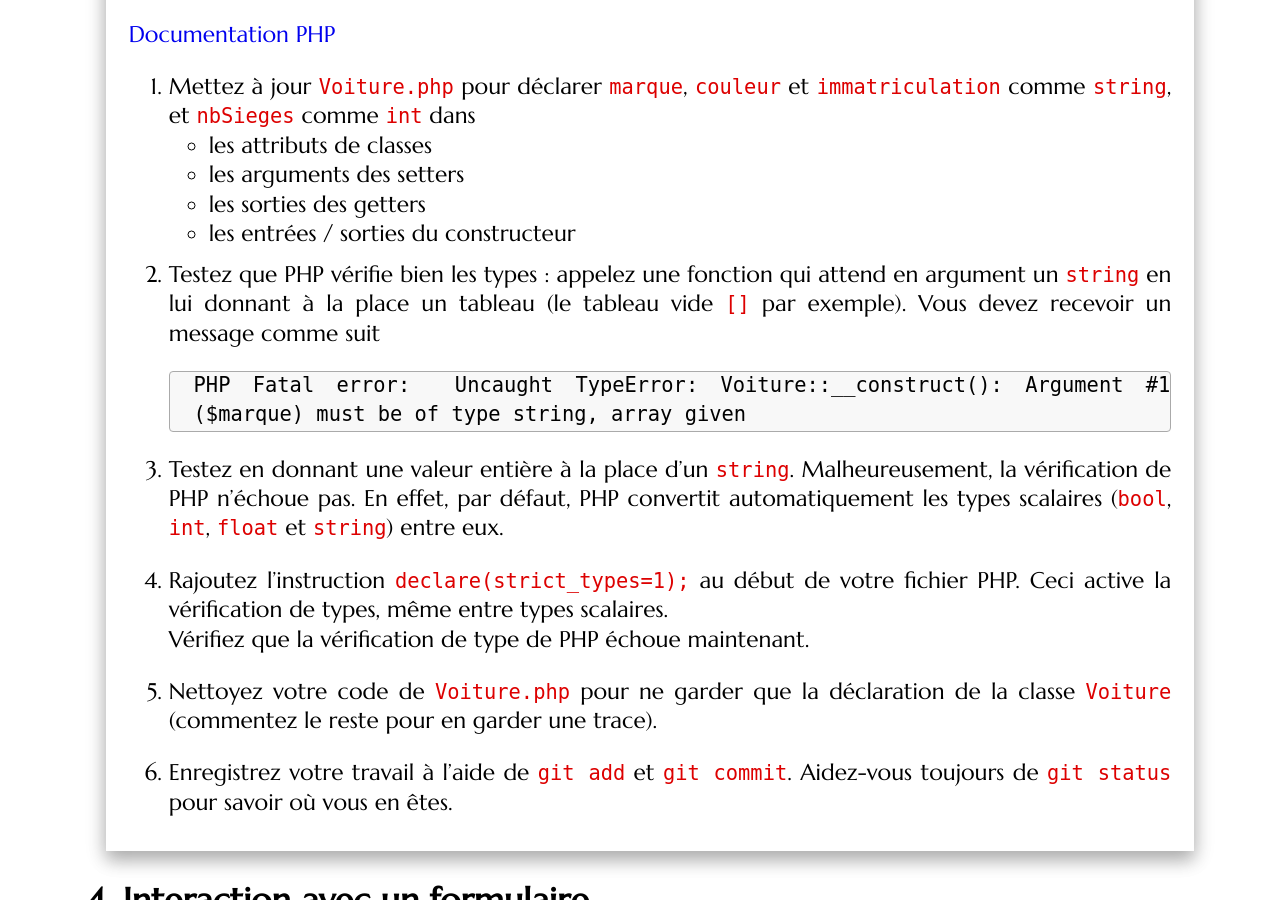
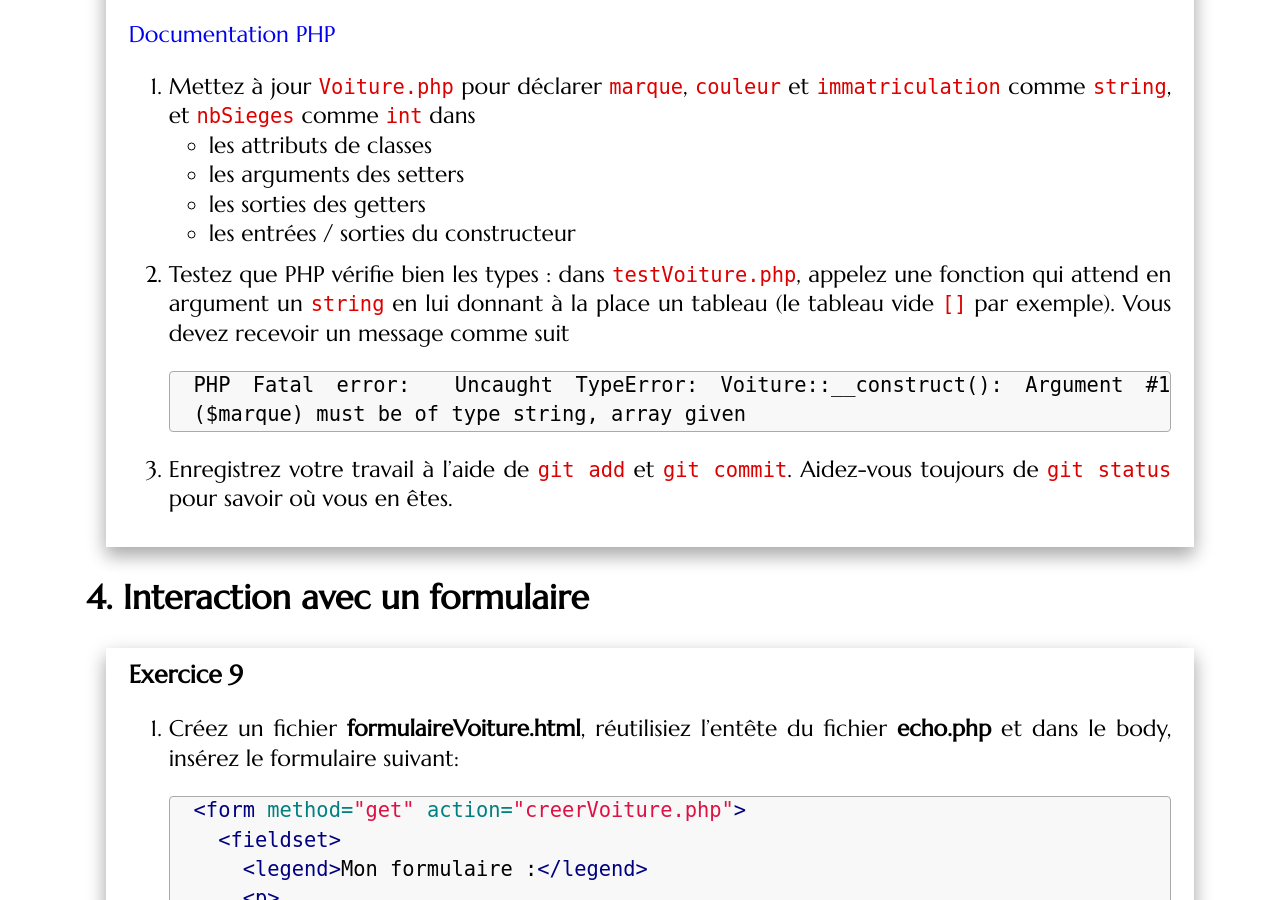
Before and after one commit to romainlebreton/R3.01-DeveloppementWeb, a Jekyll site: the page built from tutorials/tutorial1.md, in a window 1280 px wide and 900 px high, scrolled down 15467 px. Built offline with Jekyll 4.4.1, drawn with Linux system fonts in a browser that asks for light colours; some web fonts are replaced.

Commit message:
Sans declare(strict_types=1) finalement

````diff
--- a/tutorials/tutorial1.md
+++ b/tutorials/tutorial1.md
@@ -691,18 +691,25 @@ function ServeurWeb(Requete $requete) : Reponse (
    * les sorties des getters
    * les entrées / sorties du constructeur
 
-2. Testez que PHP vérifie bien les types : appelez une fonction qui attend en argument un `string` en lui donnant à la place un tableau (le tableau vide `[]` par exemple). Vous devez recevoir un message comme suit
+2. Testez que PHP vérifie bien les types : dans `testVoiture.php`, appelez une fonction qui attend en argument un `string` en lui donnant à la place un tableau (le tableau vide `[]` par exemple). Vous devez recevoir un message comme suit
 
    ```
    PHP Fatal error:  Uncaught TypeError: Voiture::__construct(): Argument #1 ($marque) must be of type string, array given
    ```
 
-3. Testez en donnant une valeur entière à la place d'un `string`. Malheureusement, la vérification de PHP n'échoue pas. En effet, par défaut, PHP convertit automatiquement les types scalaires (`bool`, `int`, `float` et `string`) entre eux.
+   <!-- 3. Testez en donnant une valeur entière à la place d'un `string`. Malheureusement, la vérification de PHP n'échoue pas. En effet, par défaut, PHP convertit automatiquement les types scalaires (`bool`, `int`, `float` et `string`) entre eux.
 
-4. Rajoutez l'instruction `declare(strict_types=1);` au début de votre fichier PHP. Ceci active la vérification de types, même entre types scalaires.
-Vérifiez que la vérification de type de PHP échoue maintenant.
+   4. Rajoutez l'instruction `declare(strict_types=1);` au début de votre fichier PHP. Ceci active la vérification de types, même entre types scalaires.
+   Vérifiez que la vérification de type de PHP échoue maintenant.
 
-5. Nettoyez votre code de `Voiture.php` pour ne garder que la déclaration de la classe `Voiture` (commentez le reste pour en garder une trace).
+   **Attention :** La déclaration `declare(strict_types=1);` doit être la première instruction de votre script PHP. Il faut donc écrire en ligne 1
+   ```php
+   <?php declare(strict_types=1); ?>
+   ```
+   sans aucun espace avant `<?php`.
+
+   Aussi, `declare(strict_types=1);` marche fichier par fichier. Il doit donc être mis en haut de chaque fichier pour marcher partout.
+   -->
 
 6. Enregistrez votre travail à l'aide de `git add` et `git commit`. Aidez-vous toujours
    de `git status` pour savoir où vous en êtes.
````
